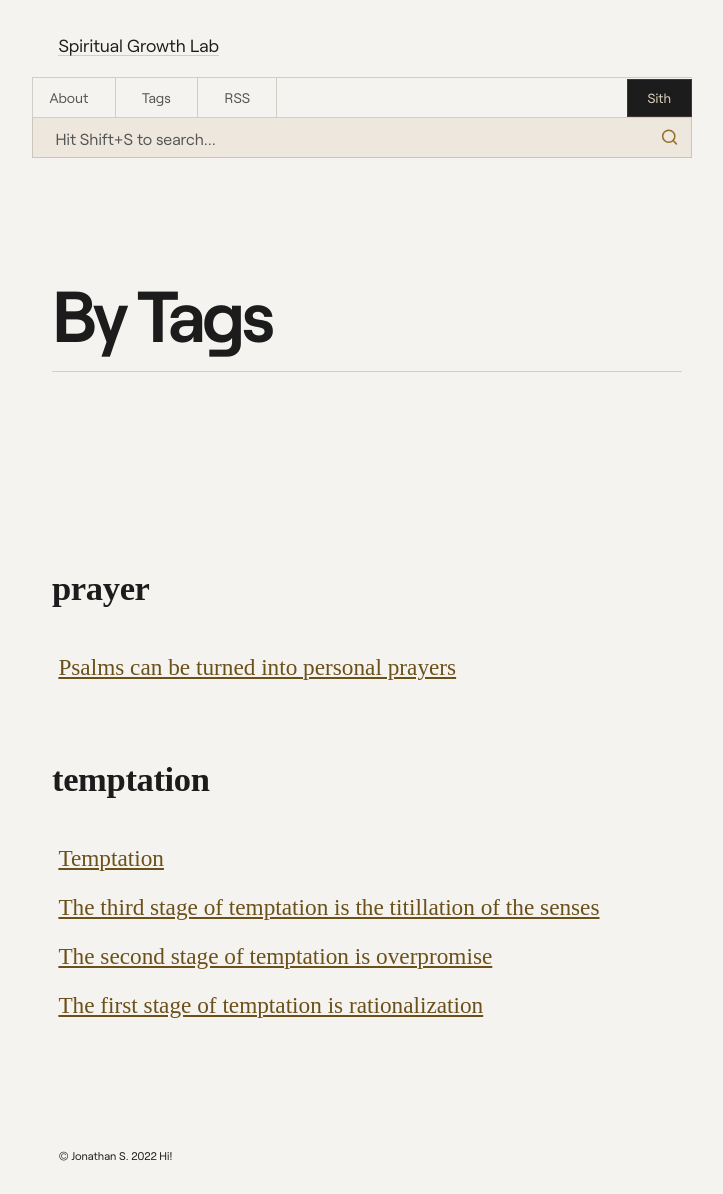
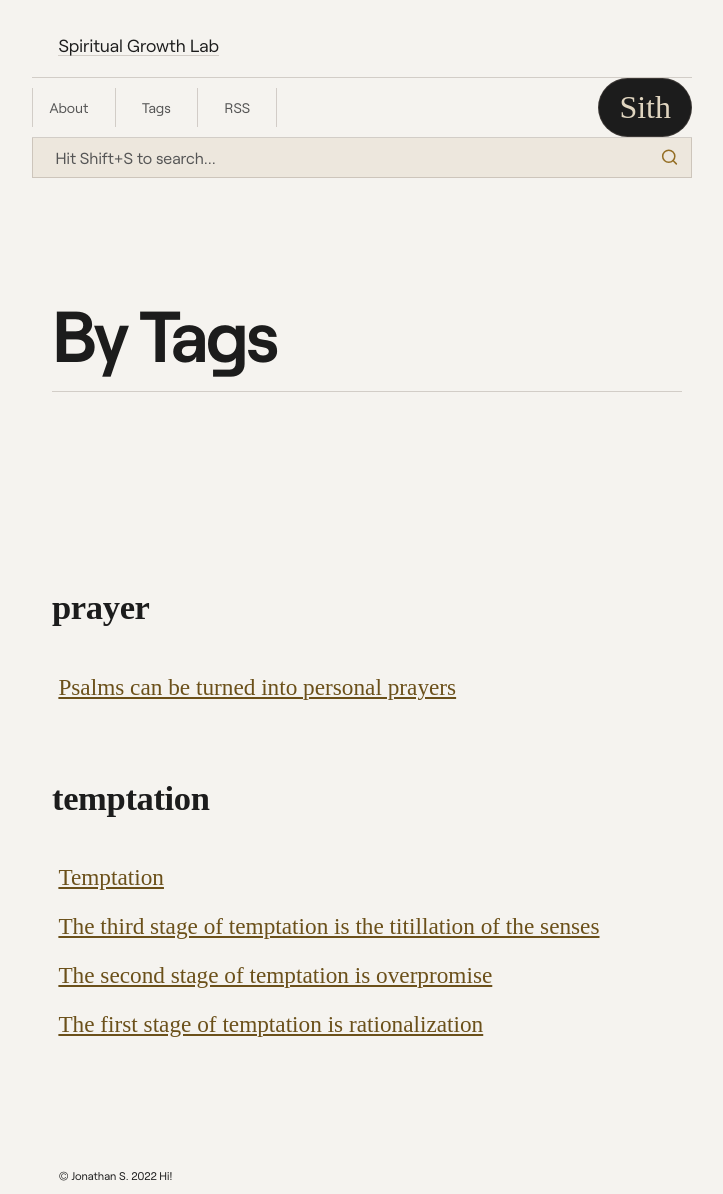
Before and after one commit to jsantiago611/digital-garden-master, a Jekyll site: the page built from tags.md, in a window 1280 px wide. Shown: the whole page, without its empty margins (278-1001 px from the left). Built offline with Jekyll 4.4.1, drawn with Linux system fonts in a browser that asks for light colours; some web fonts are replaced.

Commit message:
update button style and h1 letter-spacing

```diff
--- a/assets/css/Style.css
+++ b/assets/css/Style.css
@@ -535,12 +535,13 @@ main {
 	font-feature-settings: pnum;
 	font-family: var(--font-family-sans);
 	font-weight: bold;
-	letter-spacing: -0.05em;
 	line-height: 1;
 	margin: 36px 0 8px;
 	color: var(--c-text-strong);
   	border-bottom: 1px solid var(--c-border) !important;
   	padding-bottom: 1.3rem;
+	letter-spacing: -0.04em;
+ 	font-variant-ligatures: discretionary-ligatures;
 }
 
 @media(min-width: 300px)and (max-width: 1069px) {
@@ -1667,8 +1668,11 @@ summary {
 	float: right;
 	margin-top: 0px;
 	margin-left: auto;
-      font-family: var(--font-family-mono);
+	font-family: var(--font-family-serif);
 	padding: 10px 20px;
+	font-size: 2rem;
+	border-radius: 100px;
+	cursor: pointer;
 }
 
 #theme-toggle:hover {
```
Lines whose indentation alone changed are shown as unchanged.
